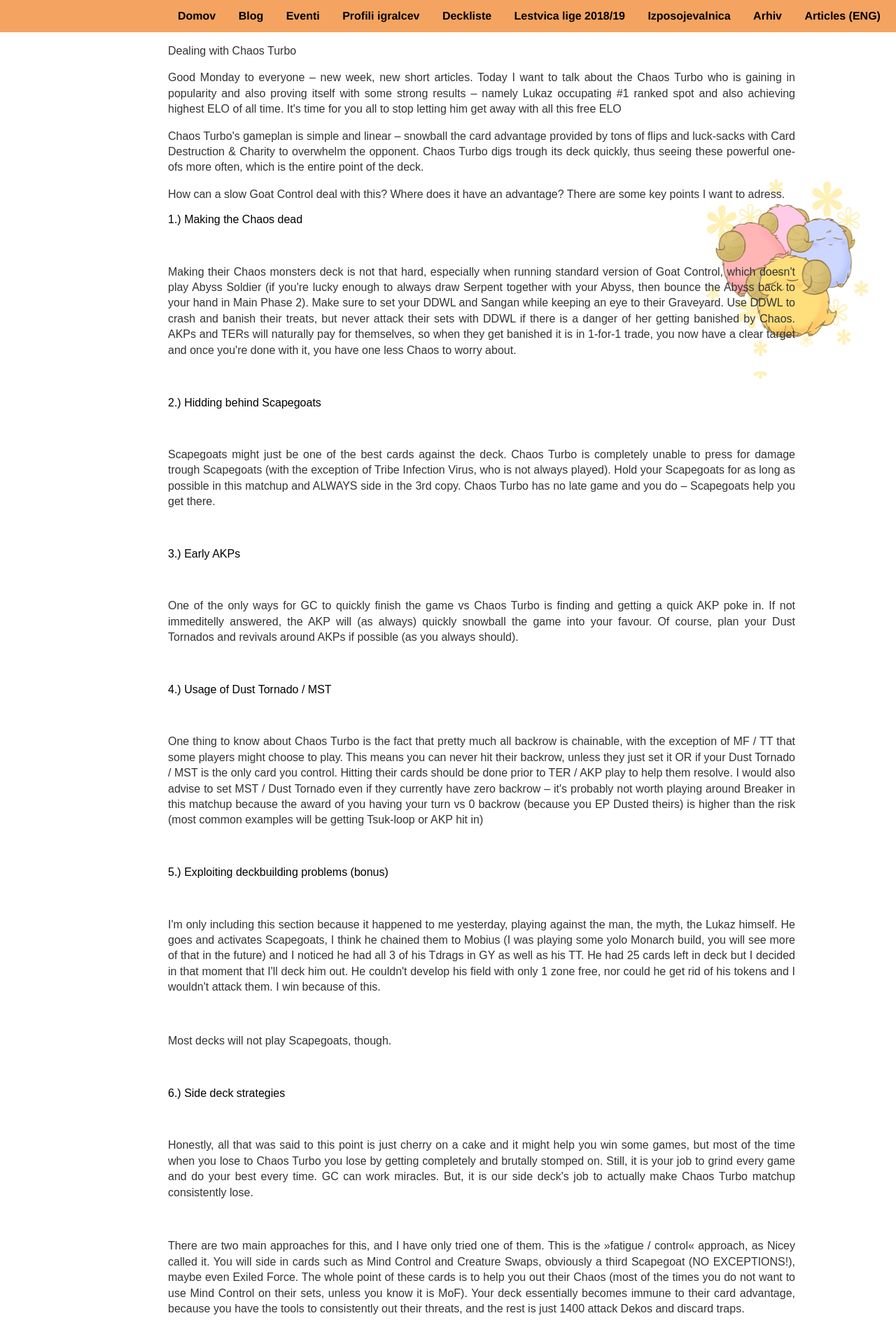
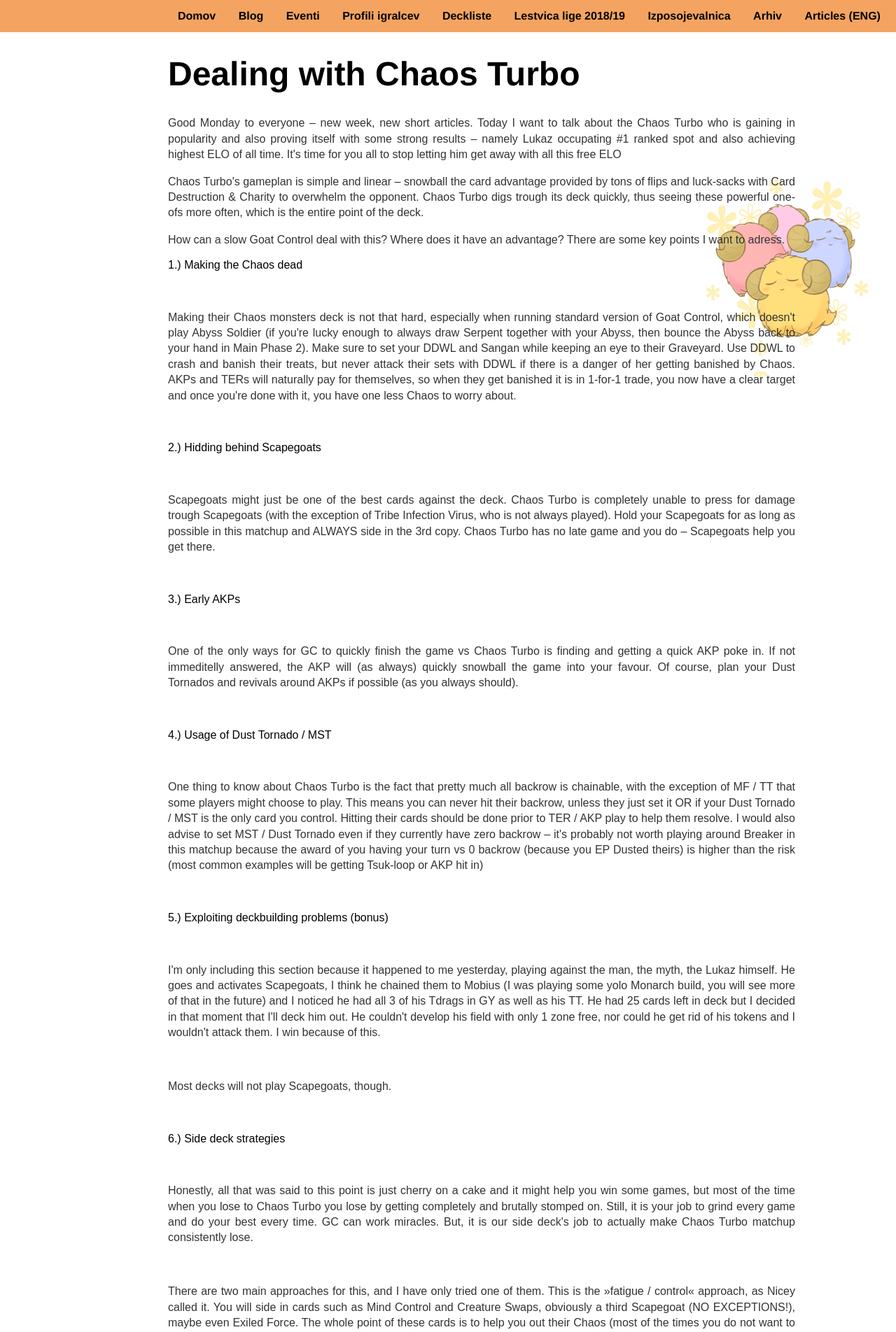
Before and after one commit to slogoatsss/slogoatsss.github.io, a Jekyll site: the page built from articles/art1-chaosturbo.html, in a window 1280 px wide. Shown: the top 1904 px of the page at 70% size. Built offline with Jekyll 4.4.1, drawn with Linux system fonts in a browser that asks for light colours; nearby versions of some CDN libraries; library files that are not in the unit come from our copies.

Commit message:
chance <p> to <h1> for title

```diff
--- a/articles/art1-chaosturbo.html
+++ b/articles/art1-chaosturbo.html
@@ -2,7 +2,7 @@
 layout: default
 title: Articles
 ---
-<p class="block_">Dealing with Chaos Turbo</p>
+<h1>Dealing with Chaos Turbo</h1>
 	<p class="block_">Good Monday to everyone &ndash; new week, new short articles. Today I want to talk about the Chaos Turbo who is gaining in popularity and also proving itself with some strong results &ndash; namely Lukaz occupating #1 ranked spot and also achieving highest ELO of all time. It's time for you all to stop letting him get away with all this free ELO </p>
 	<p class="block_">Chaos Turbo's gameplan is simple and linear &ndash; snowball the card advantage provided by tons of flips and luck-sacks with Card Destruction &amp; Charity to overwhelm the opponent. Chaos Turbo digs trough its deck quickly, thus seeing these powerful one-ofs more often, which is the entire point of the deck.</p>
 	<p class="block_">How can a slow Goat Control deal with this? Where does it have an advantage? There are some key points I want to adress.</p>
```
